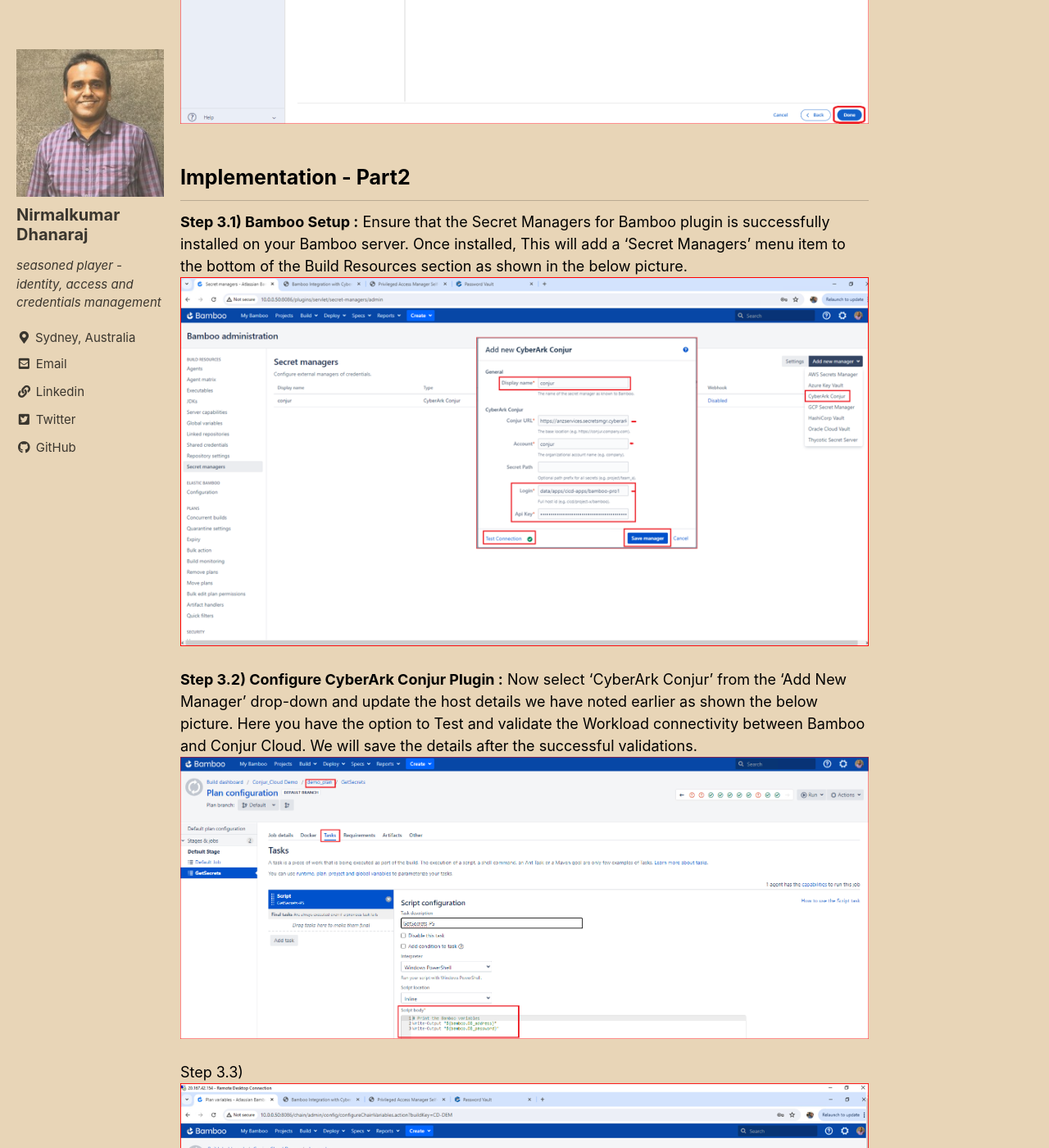
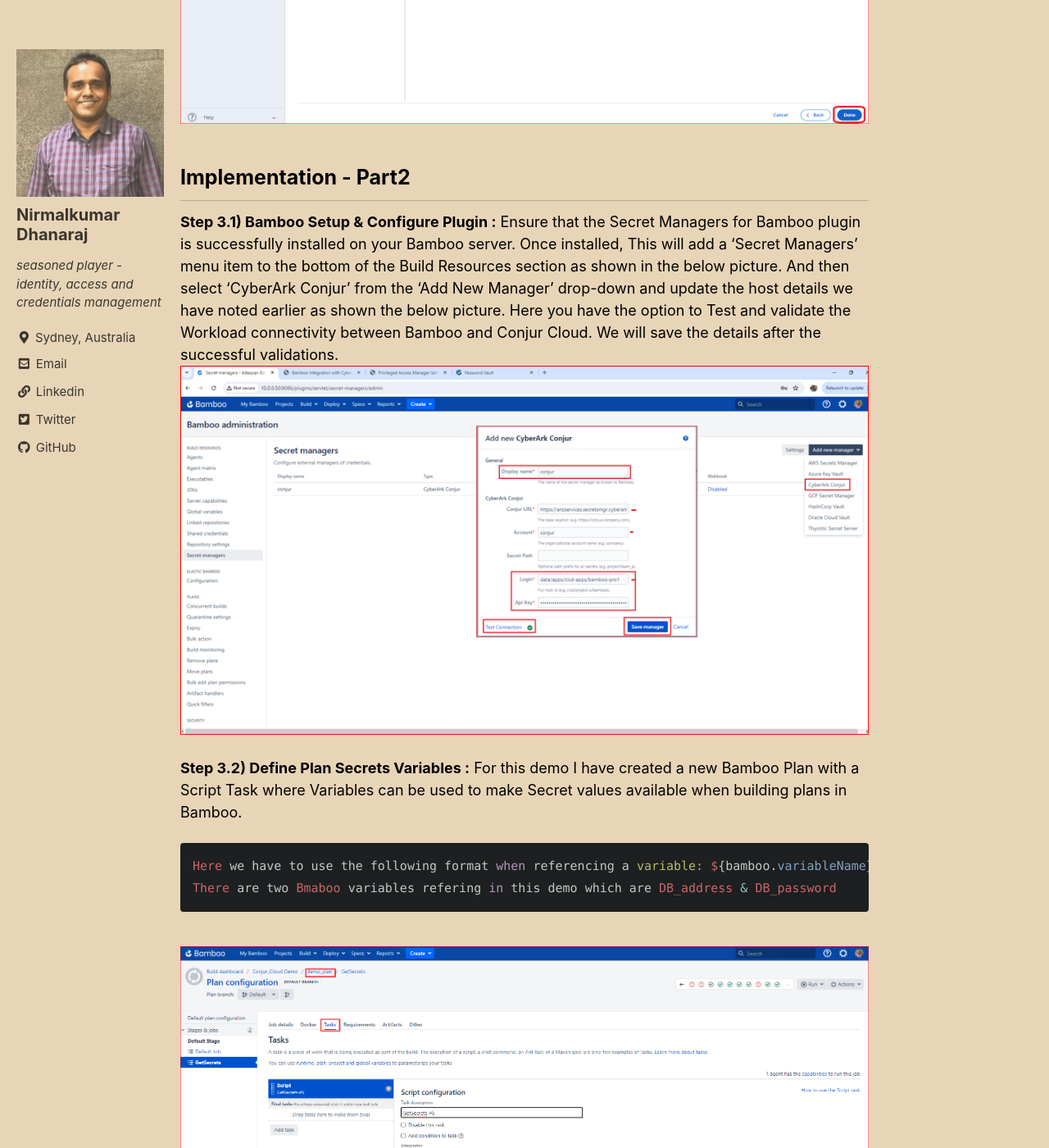
Before and after one commit to nirmal-dhanaraj/my-website, a Jekyll site: the page built from _posts/2024-06-24-post-conjur cloud integration with atlassian bamboo to secure devops secrets.md, in a window 1280 px wide and 1400 px high, scrolled down 3467 px. Shown: the whole window at 82% size. Built offline with Jekyll 4.4.1, drawn with Linux system fonts in a browser that asks for light colours; cached includes are drawn as plain includes; some of the changed text lies outside the part shown.

Commit message:
Post for Conjur cloud and Bamboo1

````diff
--- a/_posts/2024-06-24-post-conjur cloud integration with atlassian bamboo to secure devops secrets.md
+++ b/_posts/2024-06-24-post-conjur cloud integration with atlassian bamboo to secure devops secrets.md
@@ -58,22 +58,32 @@ Step 2.5)
 ![Eclipse](/assets/images/blogs/bamboo/wl5.png)
 <br>
 ## Implementation - Part2
-<b>Step 3.1) Bamboo Setup :</b>
+<b>Step 3.1) Bamboo Setup & Configure Plugin :</b>
 Ensure that the Secret Managers for Bamboo plugin is successfully installed on your Bamboo server. Once installed, This will add a 'Secret Managers' menu item to the bottom of the Build Resources section as shown in the below picture.
+And then select ‘CyberArk Conjur’ from the ‘Add New Manager’ drop-down and update the host details we have noted earlier as shown the below picture. Here you have the option to Test and validate the Workload connectivity between Bamboo and Conjur Cloud. We will save the details after the successful validations.
 <br>
 ![Eclipse](/assets/images/blogs/bamboo/AB1.png)
 <br><br>
-<b>Step 3.2) Configure CyberArk Conjur Plugin :</b>
-Now select 'CyberArk Conjur' from the 'Add New Manager' drop-down and update the host details we have noted earlier as shown the below picture. Here you have the option to Test and validate the Workload connectivity between Bamboo and Conjur Cloud. We will save the details after the successful validations.
+<b>Step 3.2) Define Plan Secrets Variables :</b>
+For this demo I have created a new Bamboo Plan with a Script Task where Variables can be used to make Secret values available when building plans in Bamboo.
+```ruby
+Here we have to use the following format when referencing a variable: ${bamboo.variableName}
+There are two Bmaboo variables refering in this demo which are DB_address & DB_password
+```
+
 <br>
 ![Eclipse](/assets/images/blogs/bamboo/AB2.png)
 <br><br>
-Step 3.3)
+<b>Step 3.3) Map Plan variables with Conjur Variables :</b>
+These Plan variables in Bamboo provide a powerful way to manage and customize build processes, making continuous integration and deployment more efficient and manageable. These Plan varibles will be used to map with Conjur Variables. In this demo, I have defined two Conjur Secrets as a Plan variable using a syntax below
+```ruby
+%<conjur:<conjur-secret-path>%
+```
 <br>
 ![Eclipse](/assets/images/blogs/bamboo/AB3.png)
 <br><br>
 <b>Step 3.4) Test and Validate :</b>
-When executing this plan, the logs will reference the Secrets Resolver pre-build action, which dynamically resolves secrets via CyberArk Conjur mSecrets anager Platform. The actual secret values exist in memory only for the duration of the build or deployment.
+When executing this plan, the logs will reference the Secrets Resolver pre-build action, which dynamically resolves secrets via CyberArk Conjur mSecrets anager Platform. The actual secret values exist in memory only for the duration of the build or deployment. An important thing here is that this integration guarantees that secrets are never exposed in the logs
 <br>
 ![Eclipse](/assets/images/blogs/bamboo/AB4.png)
 <br> <br>
````
